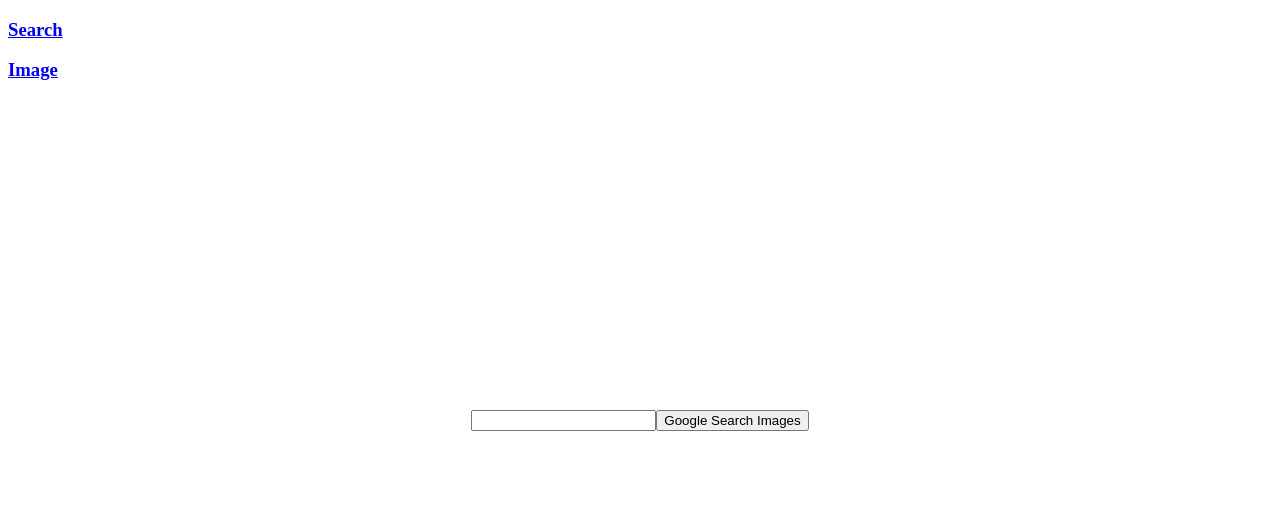
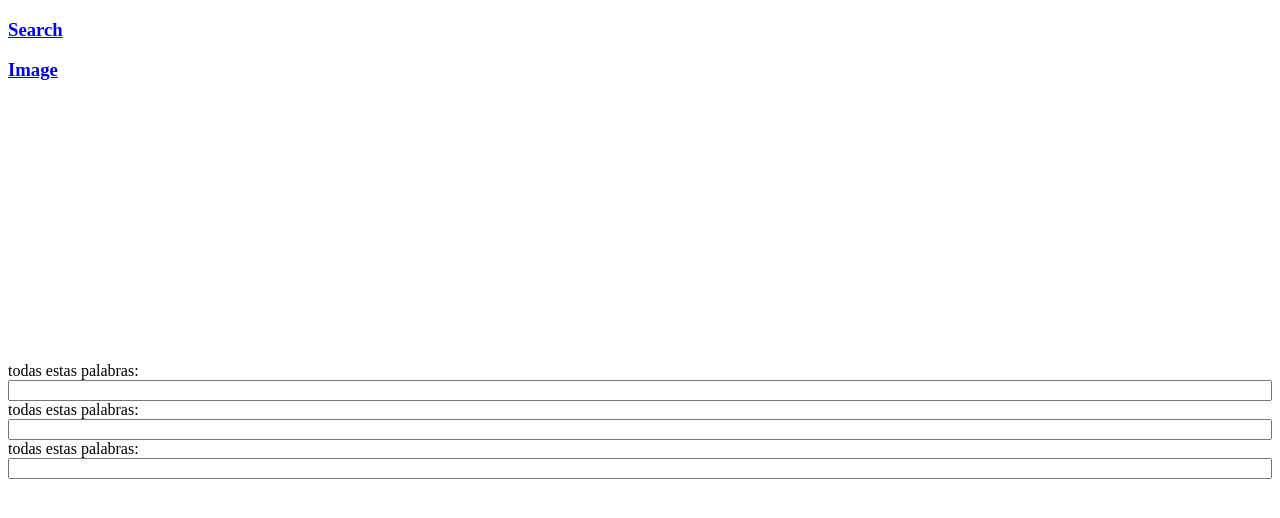
Before and after one commit to VictorVergaraReyes/Proyect0, a plain HTML site: page advanced.html in a window 1280 px wide. Drawn offline with Linux system fonts and the light colour scheme.

Commit message:
advanced search

```diff
--- a/advanced.html
+++ b/advanced.html
@@ -8,6 +8,7 @@
                 /* border: solid 2px; */
                 display: flex;
                 justify-content: center;
+                flex-direction: column;
             }
             .container{
                 height: 80vh;
@@ -24,8 +25,12 @@
         <div class="container">
 
             <form class="form" id="searchImg">
-                <input type="text" name="q" id="searchTerm">
-                <input type="submit" value="Google Search Images" >
+                <label for="xX4UFf">todas estas palabras:</label>
+                <input type="text">
+                <label for="xX4UFf">todas estas palabras:</label>
+                <input type="text">
+                <label for="xX4UFf">todas estas palabras:</label>
+                <input type="text">
             </form>
         </div>
         <script>
```
